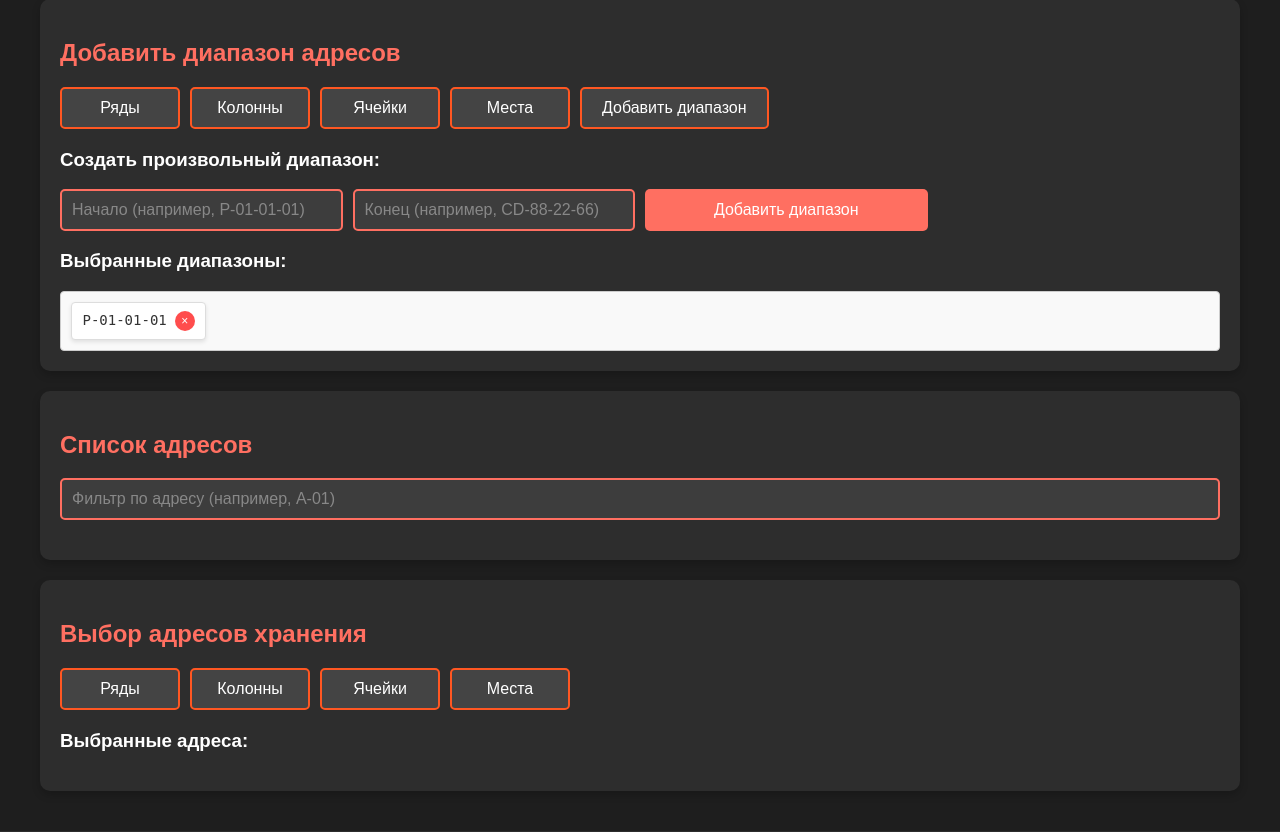
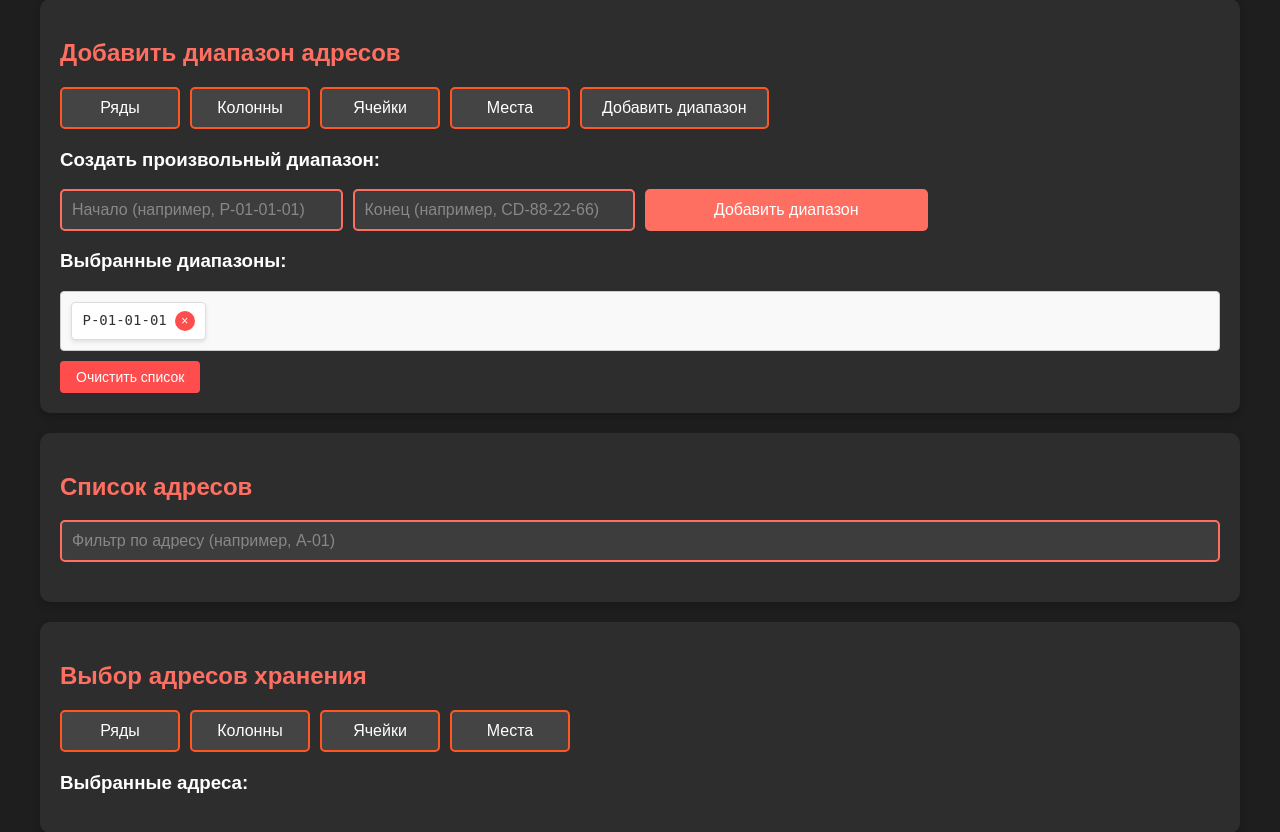
Before and after one commit to lenlen1980/calculator, a Flask app: page / in a window 1280 px wide. Shown: the part 319-1151 px from the top of the page. Run offline with Flask 3, Linux system fonts and the light colour scheme.

Commit message:
новый код

```diff
--- a/static/script.js
+++ b/static/script.js
@@ -464,7 +464,7 @@ function addAddressToList(address) {
         const div = document.createElement('div');
         div.textContent = address; // Отображаем адрес
 
-        // Добавляем кнопку удаления
+        // Добавляем кнопку удаления (крестик)
         const removeButton = document.createElement('button');
         removeButton.textContent = '×';
         removeButton.className = 'remove-button';
@@ -477,3 +477,9 @@ function addAddressToList(address) {
 
 // Пример использования
 addAddressToList('P-01-01-01');
+
+// Очистка всех адресов
+function clearAllAddresses() {
+    const selectedList = document.getElementById('selectedRangeList');
+    selectedList.innerHTML = ''; // Удаляем все элементы из списка
+}
--- a/static/style.css
+++ b/static/style.css
@@ -362,3 +362,28 @@ button:hover {
         line-height: 18px;
     }
 }
+
+/* Стили для кнопки "Очистить список" */
+.clear-button {
+    margin-top: 10px;
+    padding: 8px 16px;
+    background-color: #ff4d4d;
+    color: white;
+    border: none;
+    border-radius: 4px;
+    cursor: pointer;
+    font-size: 14px;
+    transition: background-color 0.2s ease;
+}
+
+.clear-button:hover {
+    background-color: #ff1a1a; /* Эффект при наведении */
+}
+
+/* Адаптация для мобильных устройств */
+@media (max-width: 600px) {
+    .clear-button {
+        width: 100%;
+        font-size: 12px;
+    }
+}
--- a/templates/index.html
+++ b/templates/index.html
@@ -53,6 +53,7 @@
             <div id="selectedRangeAddresses">
                 <h3>Выбранные диапазоны:</h3>
                 <div id="selectedRangeList"></div>
+                <button class="clear-button" onclick="clearAllAddresses()">Очистить список</button>
             </div>
         </div>
 
```
